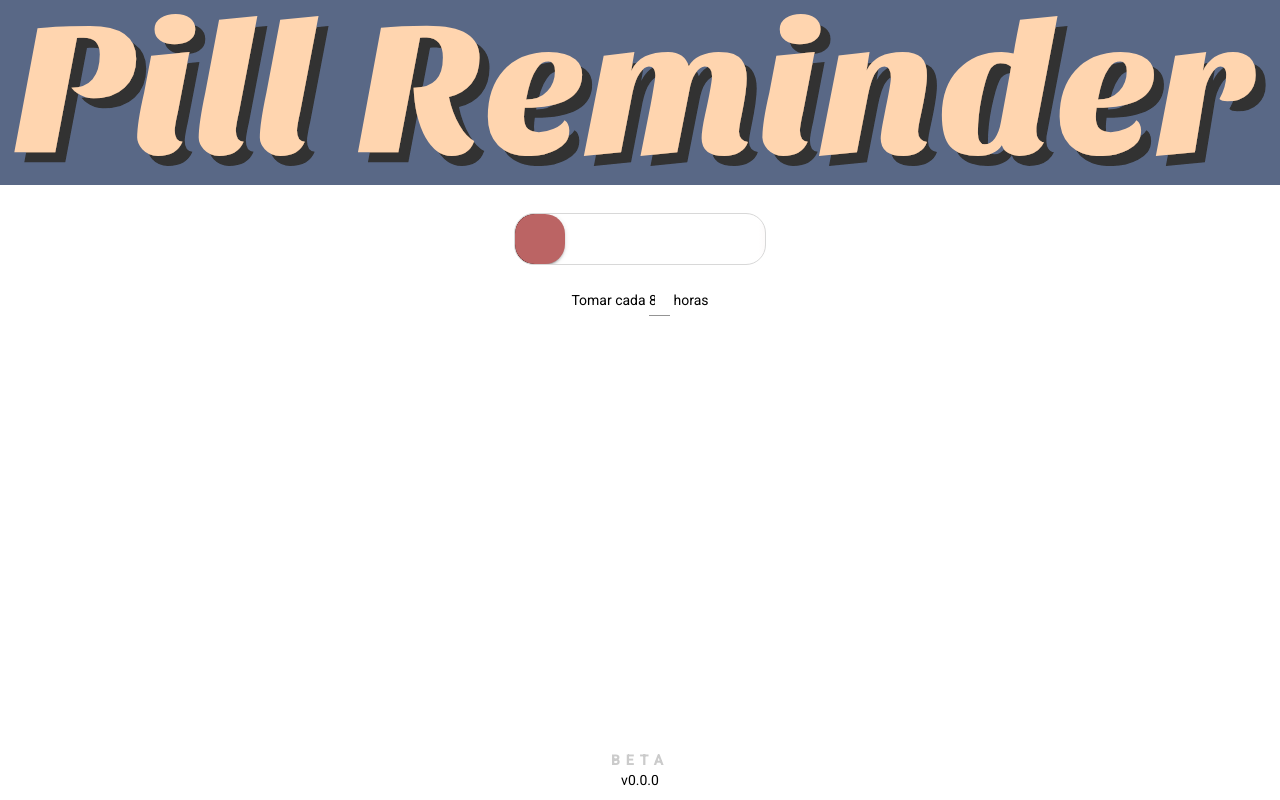
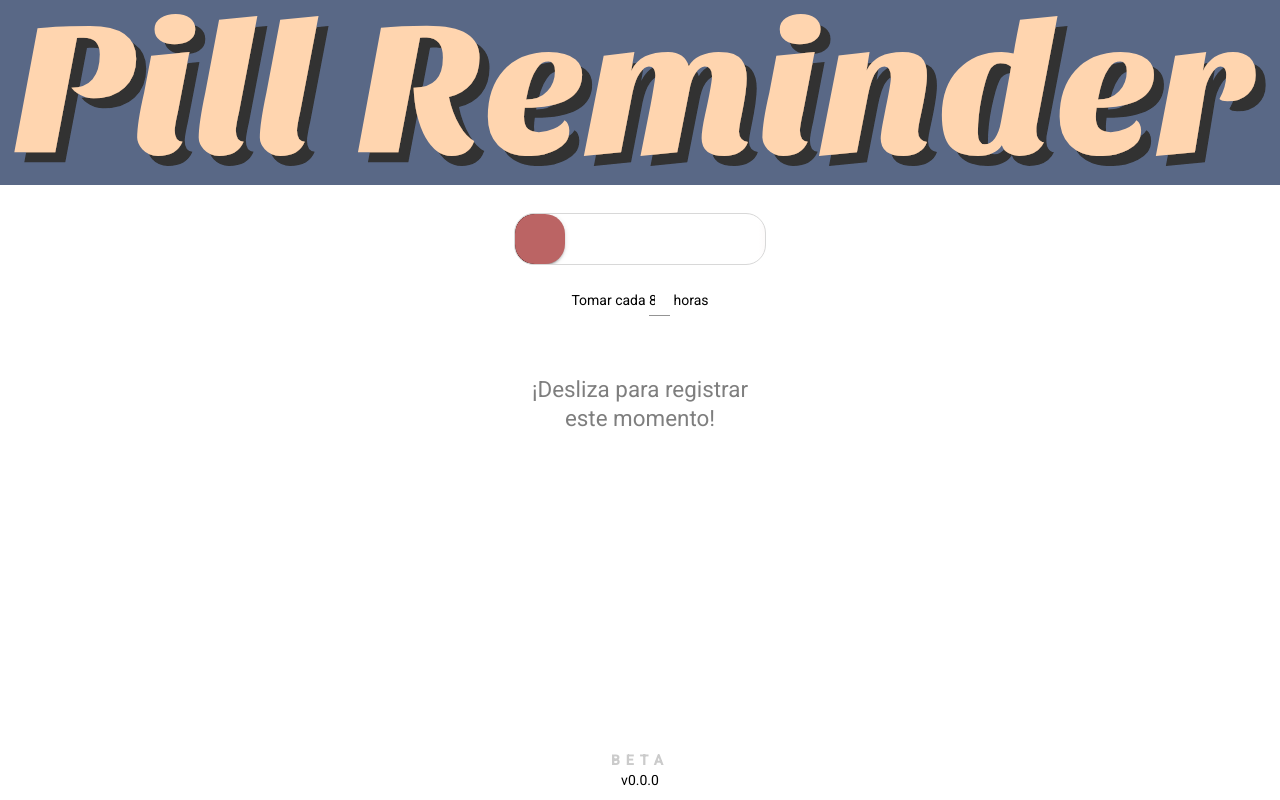
Before and after one commit to zaldih/pill-reminder, an Angular app: page / in a window 1280 px wide. Built offline with nearby package versions, Linux system fonts and the light colour scheme.

Commit message:
feat(app): show instructions if no pills taken

```diff
--- a/src/app/pages/home/home.component.html
+++ b/src/app/pages/home/home.component.html
@@ -2,7 +2,7 @@
   <app-pill-take></app-pill-take>
   <app-pill-last-taken
     class="last-pill-taken"
-    *ngIf="lastPillTakenRecently"
+    *ngIf="lastPillTakenRecently; else noPillTaken"
   ></app-pill-last-taken>
   <button mat-stroked-button (click)="toggleAllPills()" *ngIf="somePillTaked">
     {{ !allPillsVisible ? "Ver todas" : "Ocultar" }}
@@ -14,3 +14,12 @@
     <div>v{{ appVersion }}</div>
   </footer>
 </div>
+
+<ng-template #noPillTaken>
+  <div class="no-pill-taken-container">
+    <div class="no-pill-taken">
+      ¡Desliza para registrar<br />
+      este momento!
+    </div>
+  </div>
+</ng-template>
--- a/src/app/pages/home/home.component.scss
+++ b/src/app/pages/home/home.component.scss
@@ -18,3 +18,16 @@ footer {
     opacity: 0.2;
   }
 }
+
+.no-pill-taken-container {
+  opacity: 0.5;
+
+  .no-pill-taken {
+    font-size: 1.6em;
+    line-height: 1.3;
+    margin: 40px auto;
+
+    animation: fadeInDown;
+    animation-duration: 2s;
+  }
+}
```
